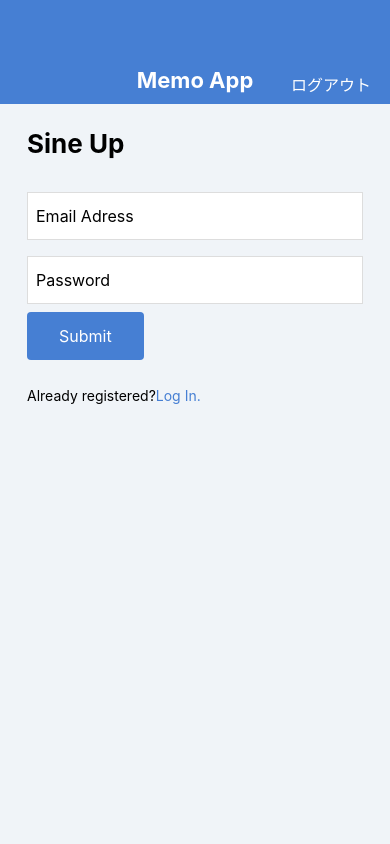
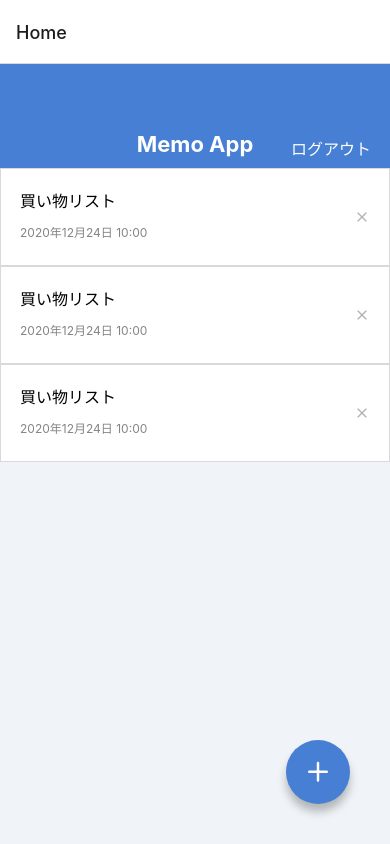
Before and after one commit to isseimiyauchi/memoApp, a React Native app: screen /Home in a window 390 px wide. Built offline with nearby package versions, Linux system fonts and the light colour scheme.

Commit message:
add reactNavigation

```diff
--- a/App.tsx
+++ b/App.tsx
@@ -1,13 +1,22 @@
 import React from "react";
-//import MemoListScreen from "./src/screens/MemoListScreen";
+import { NavigationContainer } from '@react-navigation/native';
+import { createStackNavigator } from '@react-navigation/stack';
+
+import MemoListScreen from "./src/screens/MemoListScreen";
 //import MemoDetailScreen from "./src/screens/MemoDetailScreen";
 import MemoEditScreen from "./src/screens/MemoEditScreen";
 //import MemoCreateScreen from "./src/screens/MemoCreateScreen";
 //import LogInScreen from "./src/screens/LoginScreen";
 import SineUpScreen from "./src/screens/SineUpScreen";
 
+const Stack = createStackNavigator();
+
 export default function App() {
   return (
-    <SineUpScreen />
+    <NavigationContainer>
+      <Stack.Navigator>
+        <Stack.Screen name="Home" component={MemoListScreen} />
+      </Stack.Navigator>
+    </NavigationContainer>
   );
 }
--- a/package.json
+++ b/package.json
@@ -10,9 +10,15 @@
     "lint": "eslint . --ext .js,.jsx,.ts,.tsx"
   },
   "dependencies": {
+    "@react-navigation/native": "^6.0.10",
+    "@react-navigation/native-stack": "^6.6.2",
+    "@react-navigation/stack": "^6.2.1",
     "prop-types": "^15.8.1",
     "react": "17.0.2",
     "react-native": "0.68.1",
+    "react-native-gesture-handler": "^2.4.2",
+    "react-native-safe-area-context": "^4.2.5",
+    "react-native-screens": "^3.13.1",
     "react-native-vector-icons": "^9.1.0"
   },
   "devDependencies": {
--- a/src/components/CircleButton.tsx
+++ b/src/components/CircleButton.tsx
@@ -15,7 +15,7 @@
 }
 
 CircleBotton.propTypes = {
-  style: shape,
+  //style: shape,
   name: string.isRequired,
   onPress: func,
 };
```
Also changed, not shown: 6 other files (tests, documents, lock files or other folders).
